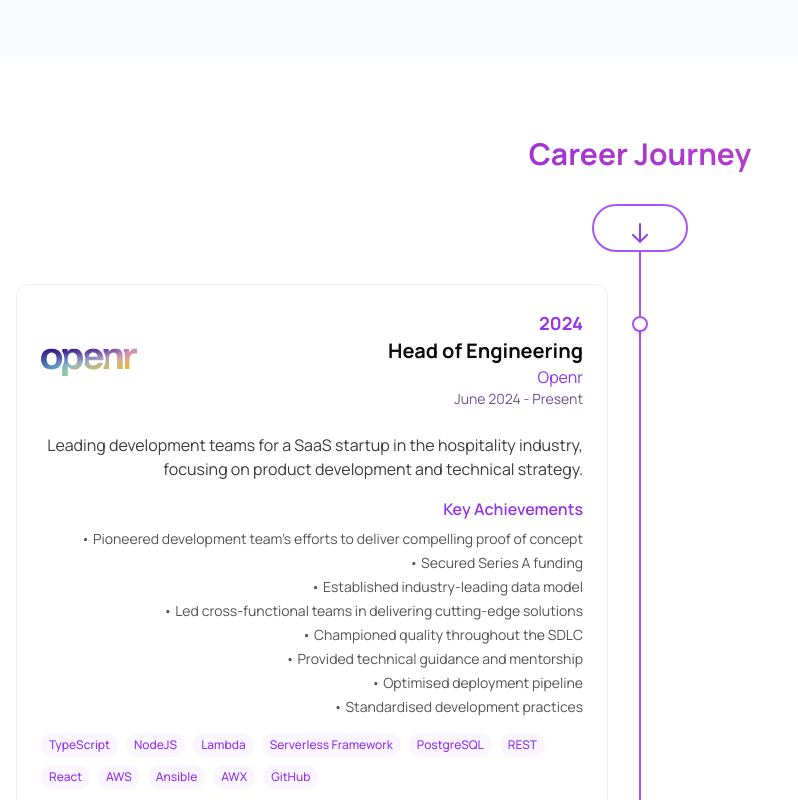
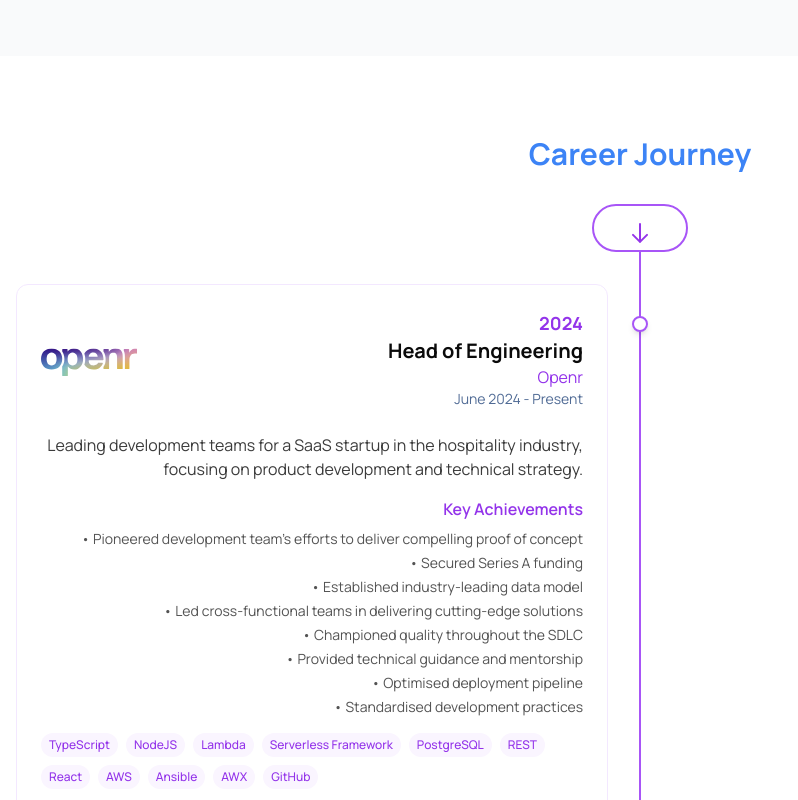
Before and after one commit to amarsibia/amarsibia.github.io, a Next.js app: page / in a window 1280 px wide. Shown: the part 1400-2200 px from the top of the page, without its empty margins (0-798 px from the left). Built offline with nearby package versions, Linux system fonts and the light colour scheme.

Commit message:
feat: switching to primary blue

```diff
--- a/app/globals.css
+++ b/app/globals.css
@@ -29,22 +29,22 @@ body {
     --popover: 0 0% 100%;
     --popover-foreground: 0 0% 3.9%;
 
-    /* Primary brand colors */
-    --primary: 267 75% 50%;
+    /* Primary brand colors - Updated to blue */
+    --primary: 217 91% 60%;
     --primary-foreground: 0 0% 98%;
 
-    /* Secondary and accent colors */
-    --secondary: 267 50% 95%;
-    --secondary-foreground: 267 75% 30%;
-    --accent: 315 70% 60%;
+    /* Secondary and accent colors - Updated to complement blue */
+    --secondary: 217 50% 95%;
+    --secondary-foreground: 217 75% 30%;
+    --accent: 217 70% 60%;
     --accent-foreground: 0 0% 98%;
 
-    /* UI state colors */
-    --muted: 267 20% 96%;
-    --muted-foreground: 267 30% 45%;
-    --border: 267 20% 90%;
-    --input: 267 20% 90%;
-    --ring: 267 75% 50%;
+    /* UI state colors - Updated to blue theme */
+    --muted: 217 20% 96%;
+    --muted-foreground: 217 30% 45%;
+    --border: 217 20% 90%;
+    --input: 217 20% 90%;
+    --ring: 217 75% 50%;
 
     /* Chart colors */
     --chart-1: var(--accent-1);
@@ -70,32 +70,26 @@ body {
     --foreground: 0 0% 98%;
 
     /* Enhanced color system in dark mode */
-    --accent-1: 217 91% 50%;  /* Adjusted blue */
-    --accent-2: 162 84% 34%;  /* Adjusted green */
-    --accent-3: 38 92% 45%;   /* Adjusted orange */
+    --accent-1: 217 91% 50%;
+    --accent-2: 162 84% 34%;
+    --accent-3: 38 92% 45%;
 
-    /* Card and UI elements */
-    --card: 222 47% 11%;
-    --card-foreground: 0 0% 98%;
-    --popover: 222 47% 11%;
-    --popover-foreground: 0 0% 98%;
-
-    /* Primary brand colors */
-    --primary: 267 75% 60%;
+    /* Primary brand colors - Updated to blue */
+    --primary: 217 75% 60%;
     --primary-foreground: 0 0% 98%;
 
-    /* Secondary and accent colors */
-    --secondary: 267 50% 15%;
-    --secondary-foreground: 267 75% 80%;
-    --accent: 315 70% 50%;
+    /* Secondary and accent colors - Updated to complement blue */
+    --secondary: 217 50% 15%;
+    --secondary-foreground: 217 75% 80%;
+    --accent: 217 70% 50%;
     --accent-foreground: 0 0% 98%;
 
-    /* UI state colors */
-    --muted: 267 20% 15%;
-    --muted-foreground: 267 30% 70%;
-    --border: 267 20% 20%;
-    --input: 267 20% 20%;
-    --ring: 267 75% 60%;
+    /* UI state colors - Updated to blue theme */
+    --muted: 217 20% 15%;
+    --muted-foreground: 217 30% 70%;
+    --border: 217 20% 20%;
+    --input: 217 20% 20%;
+    --ring: 217 75% 60%;
 
     /* Chart colors - adjusted for dark mode */
     --chart-1: var(--accent-1);
@@ -245,22 +239,22 @@ body {
   @apply dark:hover:shadow-purple-400/5;
 }
 
-/* Enhanced text gradients */
+/* Enhanced text gradients - Updated to blue theme */
 .text-gradient {
   @apply bg-clip-text text-transparent;
-  @apply bg-gradient-to-r from-purple-600 to-blue-600;
-  @apply dark:from-purple-400 dark:to-blue-400;
+  @apply bg-gradient-to-r from-blue-600 to-blue-400;
+  @apply dark:from-blue-400 dark:to-blue-300;
 }
 
 .gradient-text {
-  background: linear-gradient(to right, hsl(var(--primary)) 0%, hsl(var(--accent)) 100%);
+  background: linear-gradient(to right, hsl(var(--primary)) 0%, hsl(var(--accent-1)) 100%);
   -webkit-background-clip: text;
   -webkit-text-fill-color: transparent;
   background-clip: text;
 }
 
 .gradient-text-alt {
-  background: linear-gradient(to right, hsl(var(--accent-2)) 0%, hsl(var(--primary)) 100%);
+  background: linear-gradient(to right, hsl(var(--accent-1)) 0%, hsl(var(--primary)) 100%);
   -webkit-background-clip: text;
   -webkit-text-fill-color: transparent;
   background-clip: text;
```
